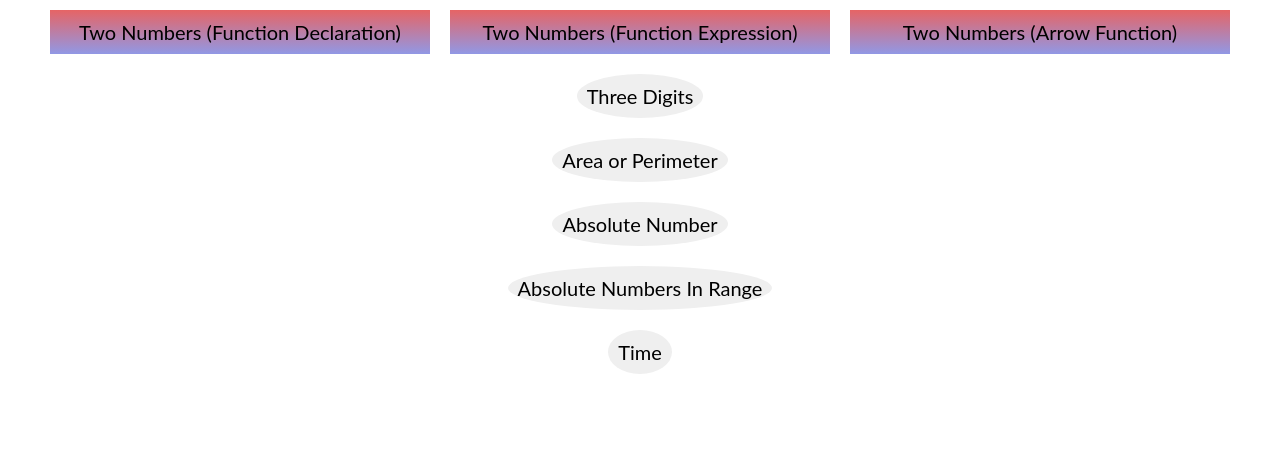
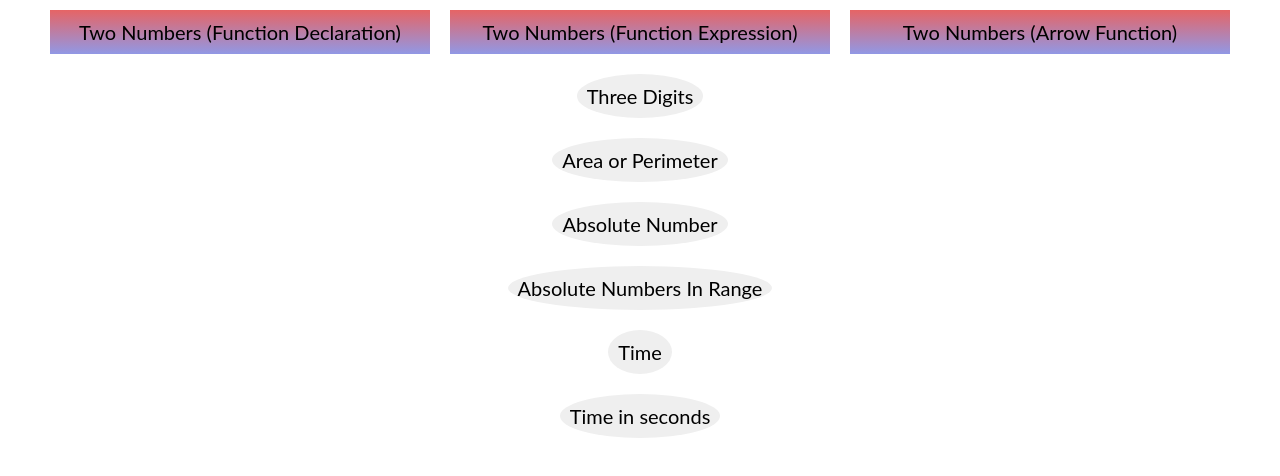
Before and after one commit to Andretan322/jsFunctionsBeetroot, a website: page index.html in a window 1280 px wide. Drawn offline with Linux system fonts and the light colour scheme.

Commit message:
create button to GetTimeInSeconds task

```diff
--- a/index.html
+++ b/index.html
@@ -37,6 +37,8 @@
       <button onclick="getNumbers()">Absolute Numbers In Range</button>
 
       <button onclick="getTime()">Time</button>
+
+      <button onclick="getTimeInSeconds()">Time in seconds</button>
     </div>
   </body>
 </html>
```
